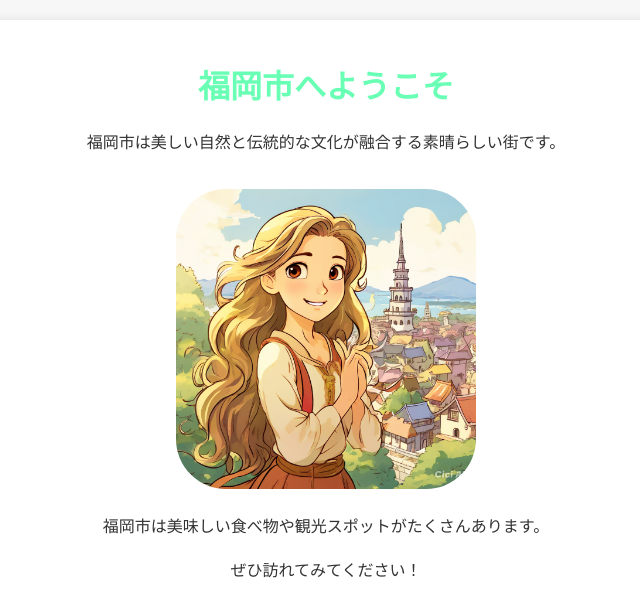
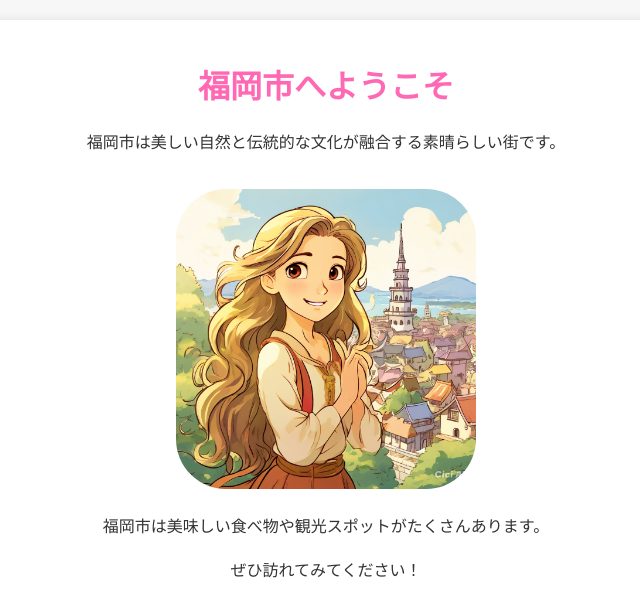
Before and after one commit to aso-eri/FE2024L0301codespace, a website: page index.html in a window 1280 px wide. Shown: the whole page, without its empty margins (314-954 px from the left). Drawn offline with Linux system fonts and the light colour scheme.

Commit message:
タイトルと文字色修正

```diff
--- a/css/index.css
+++ b/css/index.css
@@ -6,7 +6,7 @@ body {
 }
 
 h1 {
-    color: rgb(105, 255, 180);
+    color: rgb(255, 105, 180);
 }
 
 .container {
--- a/index.html
+++ b/index.html
@@ -3,7 +3,7 @@
     <meta charset="UTF-8">
     <meta name="viewport" content="width=device-width, initial-scale=1.0">
     <link rel="stylesheet" href="./css/index.css" type="text/css">
-    <title>福岡市へようこそ</title>
+    <title>福岡市への魅力</title>
 </head>
 
 <body>
```
